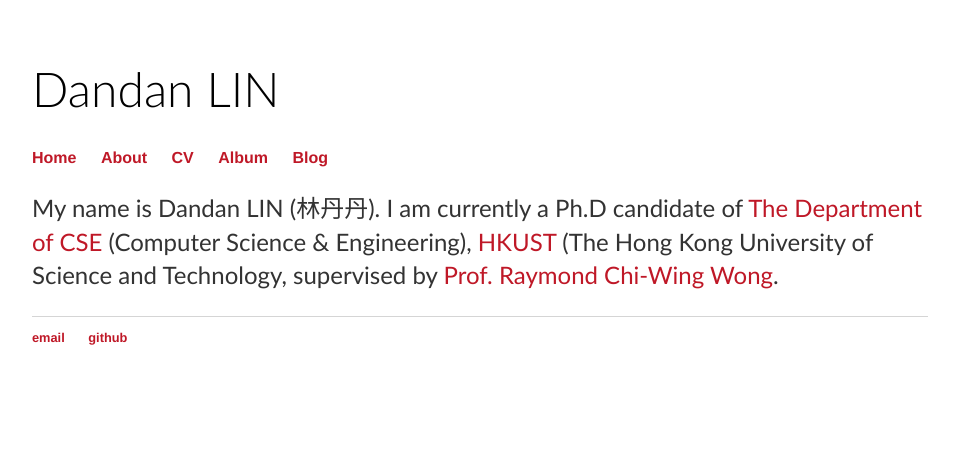
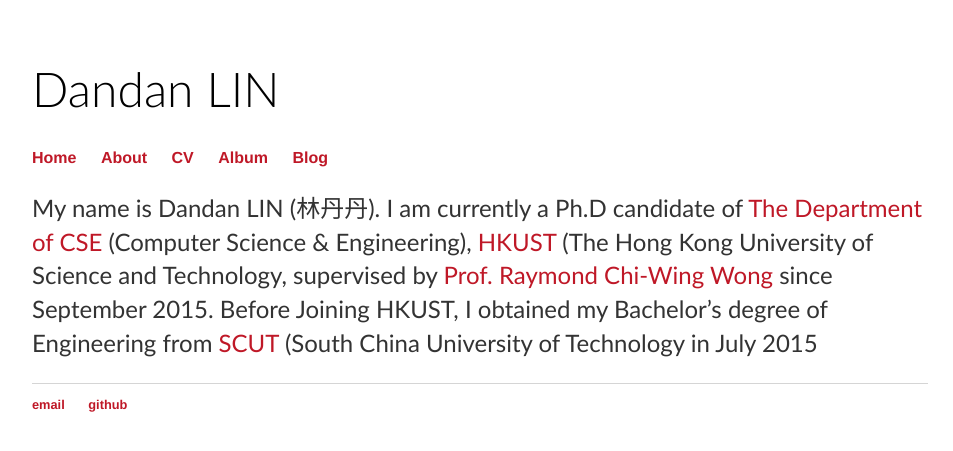
Before and after one commit to 2danlin/2danlin.github.io, a Jekyll site: the page built from index.html, in a window 1280 px wide. Shown: the top 451 px of the page, without its empty margins (160-1113 px from the left). Built offline with Jekyll 4.4.1, drawn with Linux system fonts in a browser that asks for light colours.

Commit message:
Update index.html

```diff
--- a/index.html
+++ b/index.html
@@ -7,5 +7,6 @@
 		I am currently a Ph.D candidate
 		of <a href="https://www.cse.ust.hk/">The Department of CSE</a> (Computer Science & Engineering),
 		<a href="https://www.ust.hk/">HKUST</a> (The Hong Kong University of Science and Technology,
-		supervised by <a href="https://home.cse.ust.hk/~raywong/">Prof. Raymond Chi-Wing Wong</a>.</p>
+		supervised by <a href="https://home.cse.ust.hk/~raywong/">Prof. Raymond Chi-Wing Wong</a> since September 2015.
+		Before Joining HKUST, I obtained my Bachelor’s degree of Engineering from <a href="https://www.scut.edu.cn/new/">SCUT</a> (South China University of Technology in July 2015</p>
 </div><!-- /.blurb -->
```
